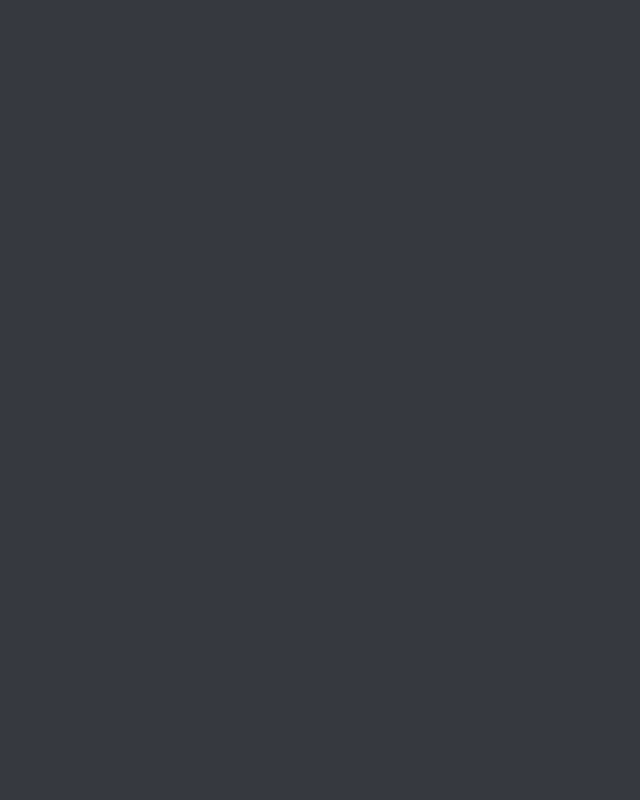
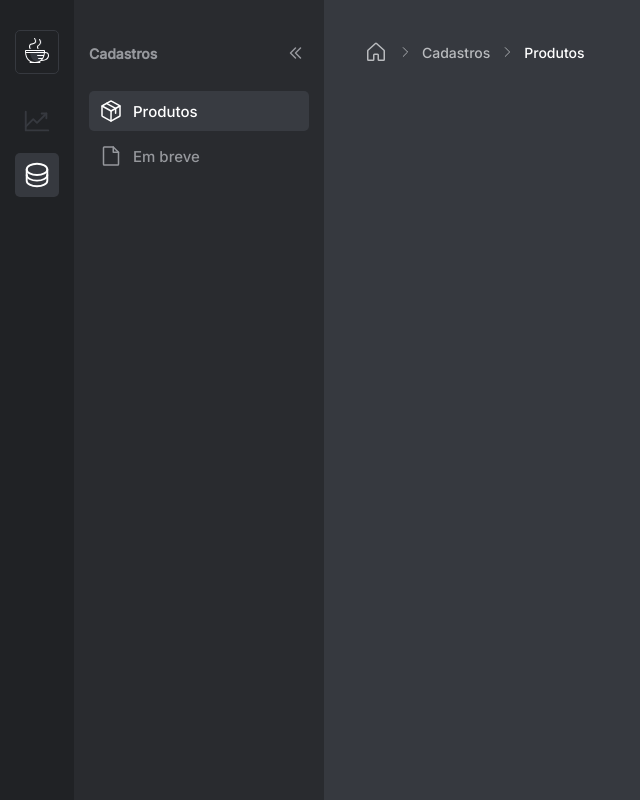
Before and after one commit to lucaslousada/sellez, a React (Vite) app: page /produtos in a window 1280 px wide. Before the commit this address had no page. Shown: the whole page, without its empty margins (0-640 px from the left). Built offline with nearby package versions, Linux system fonts and the light colour scheme.

Commit message:
feat: finalize breadcrumbs component

```diff
--- a/src/App.tsx
+++ b/src/App.tsx
@@ -1,7 +1,7 @@
 import { ThemeProvider } from 'styled-components';
 import { Navigate, Route, Routes } from 'react-router-dom';
 
-import { ProductList } from './pages/ProductList';
+import { Products } from './pages/Products';
 
 import { GlobalStyle } from './styles/global';
 import { dark } from './styles/themes/dark';
@@ -10,9 +10,9 @@ export function App() {
   return (
     <ThemeProvider theme={dark}>
       <Routes>
-        <Route path="/" element={<Navigate replace to="produtos/list" />} />
+        <Route path="/" element={<Navigate replace to="produtos" />} />
 
-        <Route path="produtos/list" element={<ProductList />} />
+        <Route path="produtos" element={<Products />} />
       </Routes>
 
       <GlobalStyle />
--- /dev/null
+++ b/src/components/Breadcrumbs/index.tsx
@@ -0,0 +1,42 @@
+import { ReactNode } from 'react';
+import { Link, useNavigate } from 'react-router-dom';
+
+import { CaretLeft, CaretRight, House } from 'phosphor-react';
+
+import { BackToPreviousPage, LinkHomePage, List } from './styles';
+
+interface BreadcrumbsProps {
+  children: ReactNode;
+  BtnBackToPreviousPage?: boolean;
+}
+
+export function Breadcrumbs({
+  children,
+  BtnBackToPreviousPage,
+}: BreadcrumbsProps) {
+  const navigate = useNavigate();
+
+  function backToPreviousPage() {
+    navigate('..');
+  }
+
+  return (
+    <List>
+      {BtnBackToPreviousPage && (
+        <li>
+          <BackToPreviousPage type="button" onClick={backToPreviousPage}>
+            <CaretLeft />
+            Voltar
+          </BackToPreviousPage>
+        </li>
+      )}
+      <LinkHomePage>
+        <Link to="/">
+          <House />
+        </Link>
+        <CaretRight />
+      </LinkHomePage>
+      {children}
+    </List>
+  );
+}
--- /dev/null
+++ b/src/components/Breadcrumbs/styles.ts
@@ -0,0 +1,63 @@
+import styled from 'styled-components';
+
+export const List = styled.ul`
+  display: flex;
+  gap: 0 10px;
+  color: ${({ theme }) => theme.colors.color_800};
+  font-size: 14px;
+
+  li {
+    display: flex;
+    align-items: center;
+    gap: 0 10px;
+  }
+
+  li:last-of-type {
+    color: ${({ theme }) => theme.colors.color_900};
+  }
+
+  svg {
+    width: 14px;
+    height: 14px;
+    color: ${({ theme }) => theme.colors.color_800};
+  }
+`;
+
+export const BackToPreviousPage = styled.button`
+  display: flex;
+  align-items: center;
+  gap: 0 5px;
+  padding: 5px 6px;
+  background-color: ${({ theme }) => theme.colors.transparent_color_200};
+  font-size: 14px;
+  font-weight: 500;
+  color: ${({ theme }) => theme.colors.color_900};
+  border: 1px solid ${({ theme }) => theme.colors.transparent_color_100};
+  border-radius: 5px;
+  transition: background-color ${({ theme }) => theme.transitions.default};
+
+  svg {
+    color: ${({ theme }) => theme.colors.main};
+  }
+
+  &:hover {
+    background-color: ${({ theme }) => theme.colors.transparent_color_100};
+  }
+`;
+
+export const LinkHomePage = styled.li`
+  transition: color ${({ theme }) => theme.transitions.default};
+
+  a {
+    line-height: 0;
+
+    svg {
+      width: 24px;
+      height: 24px;
+    }
+  }
+
+  &:hover a svg {
+    color: ${({ theme }) => theme.colors.color_900};
+  }
+`;
--- a/src/components/Menu/index.tsx
+++ b/src/components/Menu/index.tsx
@@ -100,7 +100,7 @@ export function Menu() {
           <nav>
             <LinkList>
               <ListItem>
-                <NavLink to="/produtos/list" style={linkIsActive}>
+                <NavLink to="/produtos" style={linkIsActive}>
                   <Package />
                   <p>Produtos</p>
                 </NavLink>
--- a/src/pages/ProductList/index.tsx
+++ /dev/null
@@ -1,9 +0,0 @@
-import { Menu } from '../../components/Menu';
-
-export function ProductList() {
-  return (
-    <>
-      <Menu />
-    </>
-  );
-}
--- /dev/null
+++ b/src/pages/Products/index.tsx
@@ -0,0 +1,23 @@
+import { Menu } from '../../components/Menu';
+import { Breadcrumbs } from '../../components/Breadcrumbs';
+
+import { CaretRight } from 'phosphor-react';
+
+import { Container, Main } from './styles';
+
+export function Products() {
+  return (
+    <Container>
+      <Menu />
+      <Main>
+        <Breadcrumbs>
+          <li>
+            <p>Cadastros</p>
+            <CaretRight />
+          </li>
+          <li>Produtos</li>
+        </Breadcrumbs>
+      </Main>
+    </Container>
+  );
+}
--- /dev/null
+++ b/src/pages/Products/styles.ts
@@ -0,0 +1,10 @@
+import styled from 'styled-components';
+
+export const Container = styled.div`
+  display: flex;
+`;
+
+export const Main = styled.main`
+  width: 100%;
+  padding: 40px;
+`;
```
Also changed, not shown: src/pages/ProductList/styles.ts (deleted).
